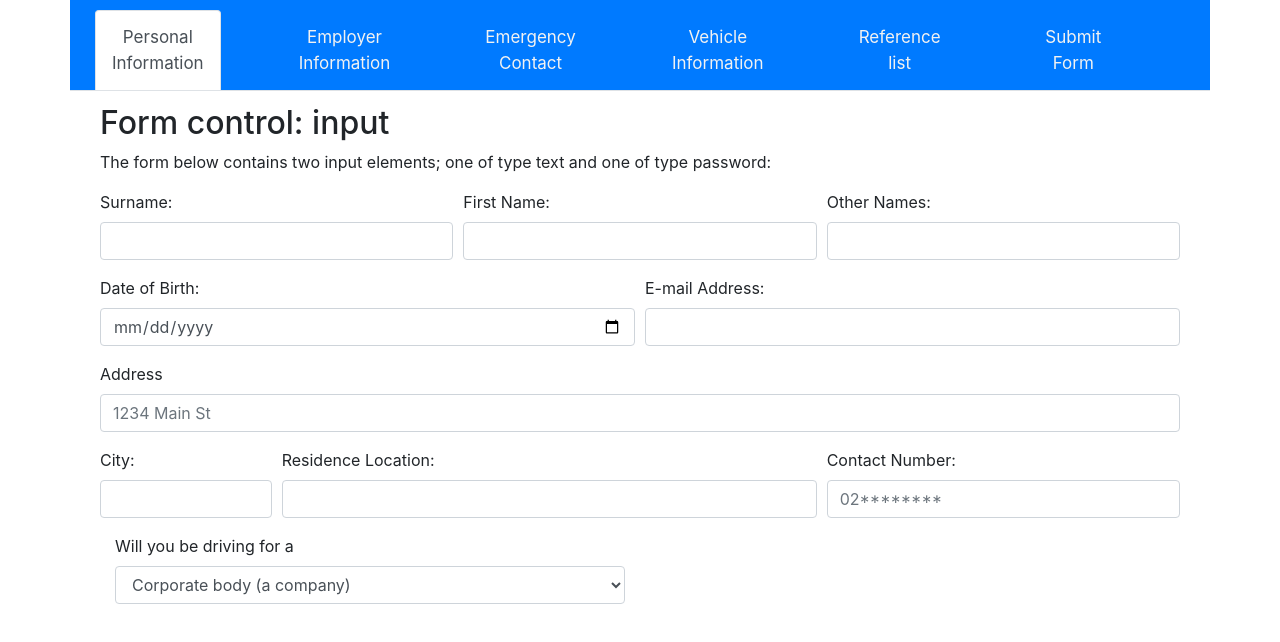
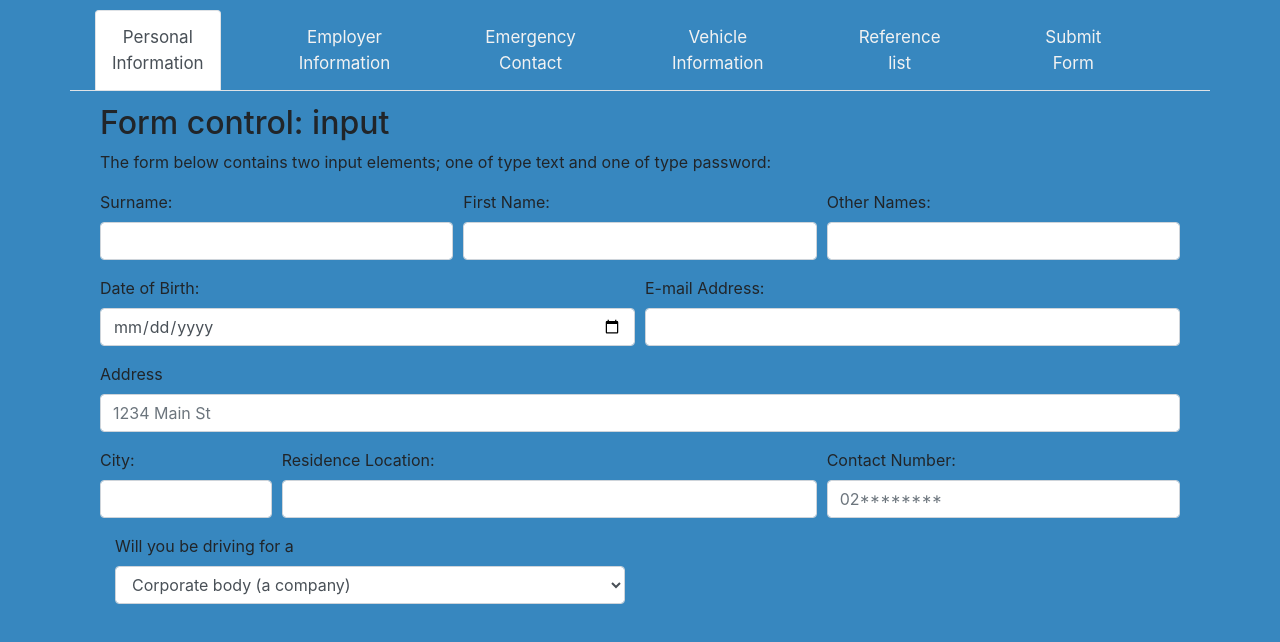
Before and after one commit to JamesMilner20/forms-again, a plain HTML site: page index.html in a window 1280 px wide. Drawn offline with nearby package versions, Linux system fonts and the light colour scheme.

Commit message:
final for today

```diff
--- a/css/styles.css
+++ b/css/styles.css
@@ -2,7 +2,7 @@
   overflow: hidden;
   position: fixed;
   top: 0;
-  background-color: #007aff;
+  background-color: #3787bf;
   width: 100%;
   padding: 10px 10px 0px 10px;
   z-index: 1;
@@ -28,8 +28,14 @@
   margin-bottom: 80px;
 }
 
-
 .sampleCar {
   width: 20%;
   height: 20%;
 }
+
+
+body{
+  background-color: #3787bf;
+  width: 100%;
+  height: 100%;
+}
--- a/index.html
+++ b/index.html
@@ -13,7 +13,7 @@
 </head>
 
 <body>
-
+  <div class="all">
   <div class="container">
     <ul class="nav nav-tabs row container" role="tablist">
       <li class="nav-item col-md-2">
@@ -137,7 +137,7 @@
               <input type="text" class="form-control" id="inputCity2">
             </div>
             <div class="form-group col-md-6">
-              <label for="duration2">How long have you been working with current employer?</label>
+              <label for="duration2">Lenght of work with current employer?</label>
               <input type="text" class="form-control" id="duration2" placeholder="3 months or 2 years">
             </div>
           </div>
@@ -151,7 +151,7 @@
               </select>
             </div>
             <div class="form-group col-md-4">
-              <label for="paymentState2">Payments to Employer are done</label>
+              <label for="paymentState2">Payments to Employer are</label>
               <select id="paymentState2" class="form-control">
                 <option selected>Choose...</option>
                 <option>Daily (Every day)</option>
@@ -309,6 +309,7 @@
 
       </div>
     </div>
+  </div>
 
 
 
```
